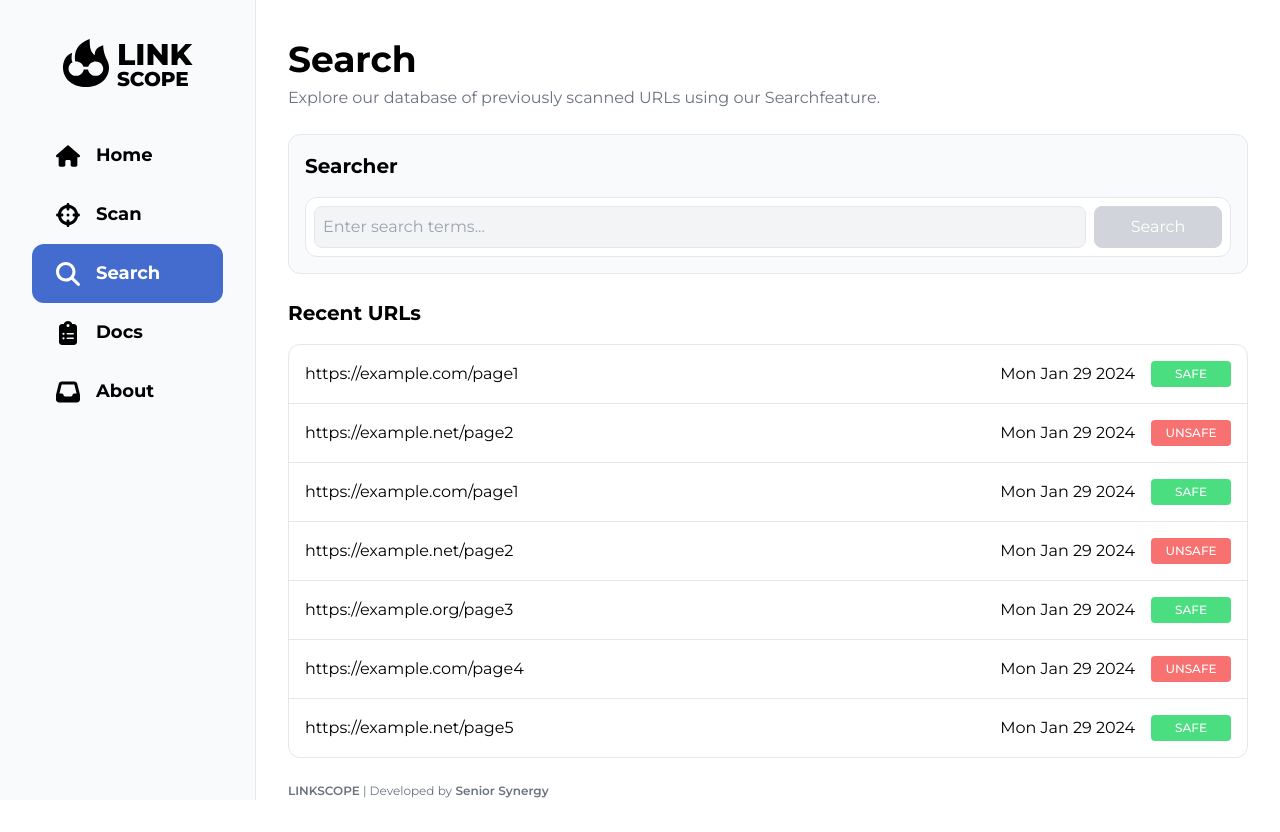
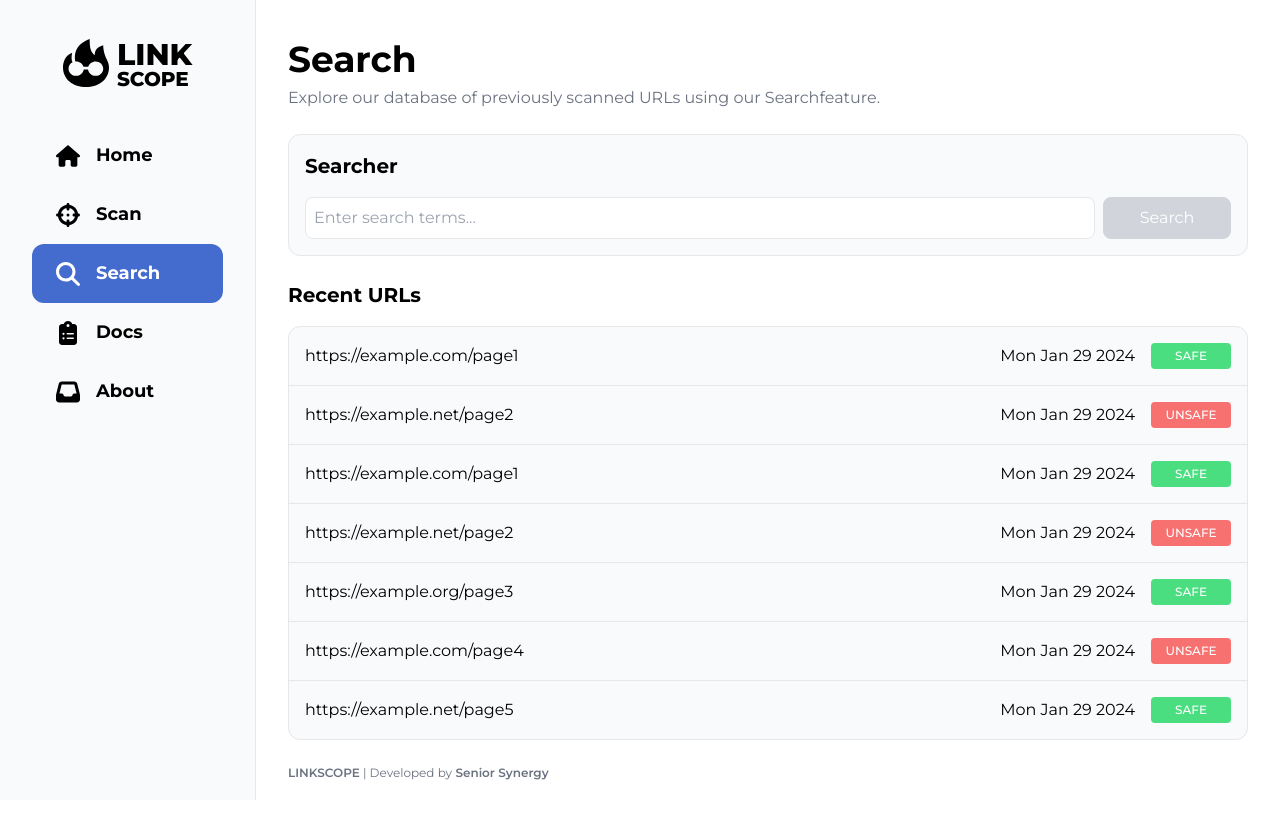
Before and after one commit to Senior-Synergy/linkscope-front, a Next.js app: page /search in a window 1280 px wide. Built offline with nearby package versions, Linux system fonts and the light colour scheme.

Commit message:
Minor styling updates

```diff
--- a/src/components/search/SearchBar.tsx
+++ b/src/components/search/SearchBar.tsx
@@ -12,17 +12,13 @@ function SearchBar({ textInput, onTextInputChange }: SearchBarProps) {
   }
 
   return (
-    <div
-      className="flex gap-2
-                w-full p-2
-                bg-white border rounded-xl"
-    >
+    <div className="flex gap-2 w-full">
       <div className="grow">
         <label>
           <input
             className={`w-full p-2 rounded-lg
                     border focus:outline-none focus:ring-1 focus:ring-primary-light
-                    bg-gray-100`}
+                    bg-white`}
             name="search-query"
             placeholder="Enter search terms..."
             value={textInput}
--- a/src/components/search/UrlList.tsx
+++ b/src/components/search/UrlList.tsx
@@ -11,7 +11,7 @@ function UrlList({ urlList: searchResults }: UrlListProps) {
     <div
       className="flex flex-col
                 w-full
-                rounded-xl bg-white border
+                rounded-xl bg-gray-50 border
                 divide-y divide
                 overflow-hidden"
     >
```
